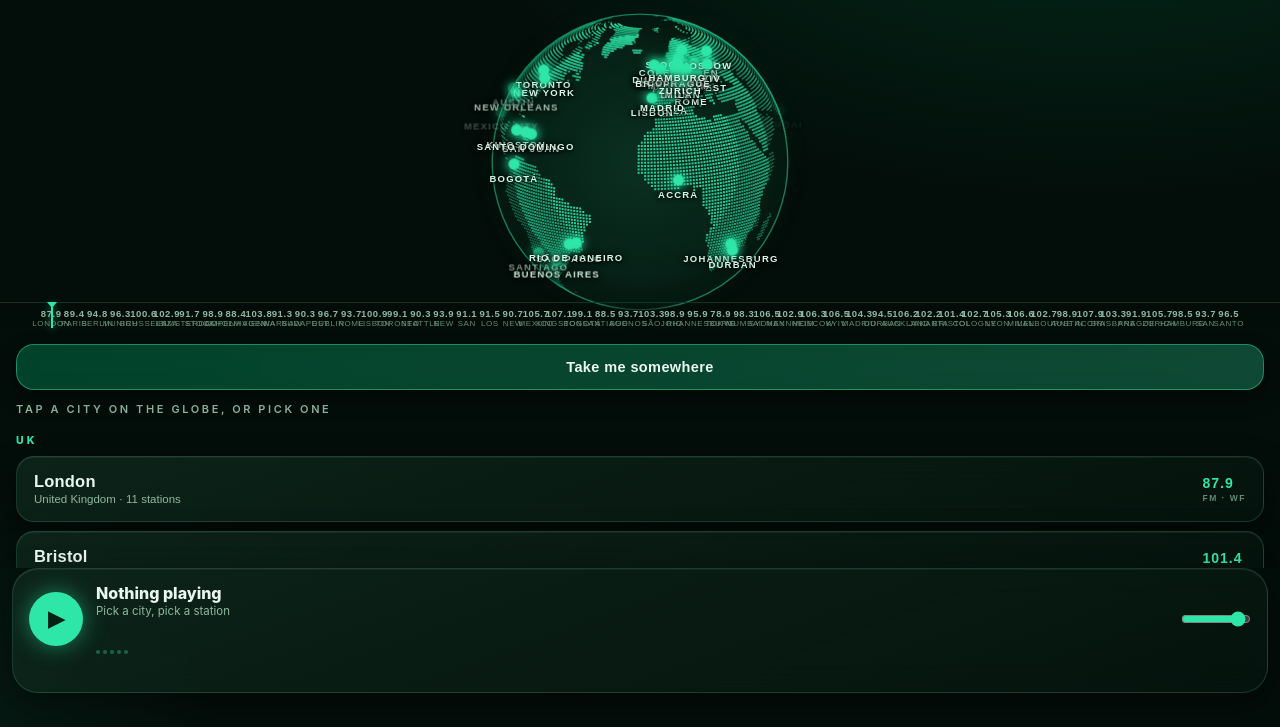
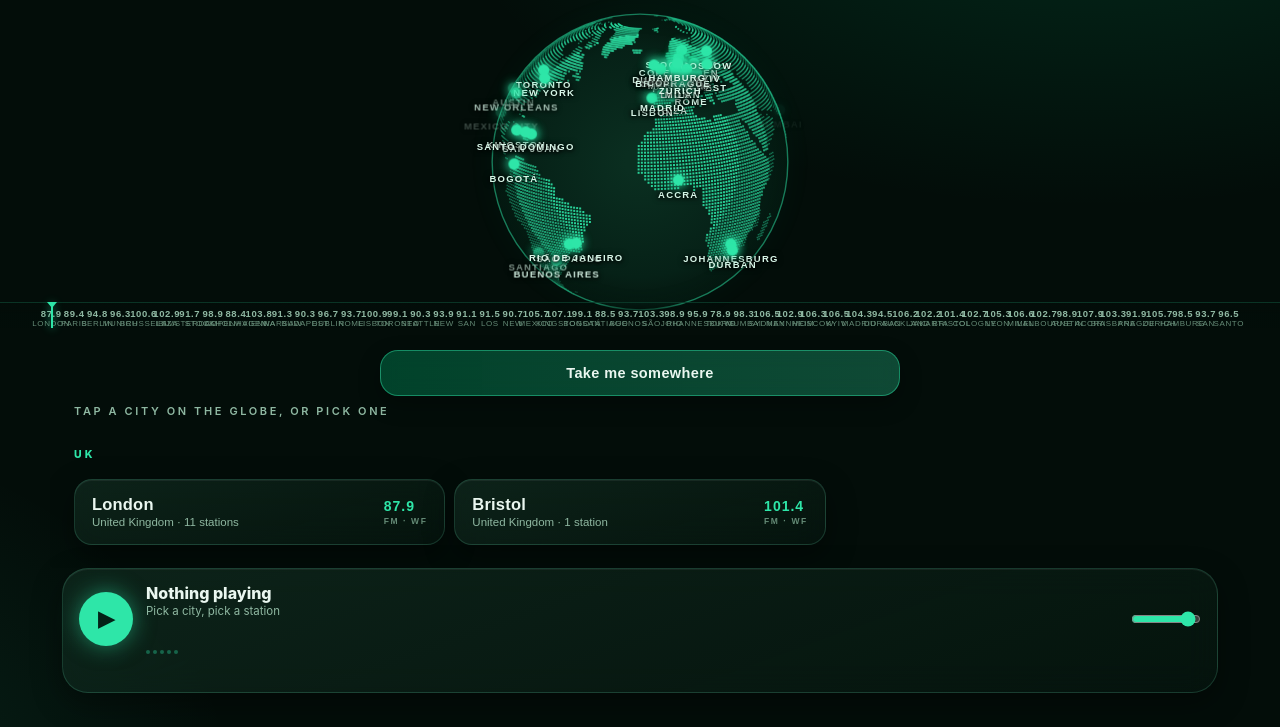
Before and after one commit to jadestaticbuilds/world-frequency, a plain HTML site: page index.html in a window 1280 px wide. Shown: the part 73-800 px from the top of the page. Drawn offline with nearby package versions, Linux system fonts and the light colour scheme; animation ran at ten frames a second.

Commit message:
Add desktop layer: min-width 900/1280 widened layout and list grids; phone rendering unchanged

```diff
--- a/index.html
+++ b/index.html
@@ -162,6 +162,27 @@
   #vol { width:70px; accent-color:#2ee6a8; }
   #status { font-size:11.5px; color:#8fd8b8; margin-top:9px; min-height:15px; }
   #status.err { color:#ff9d8a; }
+  /* Desktop layer: min-width only, so phone rendering is untouched. The globe
+     stage keeps the full viewport width; the header, panel and player bar are
+     centered in a capped column and the lists flow into multi-column grids. */
+  @media (min-width: 900px) {
+    header, #searchBar, main, #playerWrap {
+      width:100%; max-width:980px; margin-left:auto; margin-right:auto;
+    }
+    main { padding:18px 24px 14px; }
+    #luckyBtn { display:block; max-width:520px; margin-left:auto; margin-right:auto; }
+    #cityList, #favBlock, #stationList, #searchResults {
+      display:grid; grid-template-columns:repeat(2, minmax(0, 1fr)); gap:9px;
+    }
+    #cityList .region, #favBlock .region { grid-column:1 / -1; }
+    #cityList .cityCard, #favBlock .stRow, #stationList .stRow, #searchResults .stRow { margin-bottom:0; }
+  }
+  @media (min-width: 1280px) {
+    header, #searchBar, main, #playerWrap { max-width:1180px; }
+    #cityList, #favBlock, #stationList, #searchResults {
+      grid-template-columns:repeat(3, minmax(0, 1fr));
+    }
+  }
 </style>
 </head>
 <body>
```
